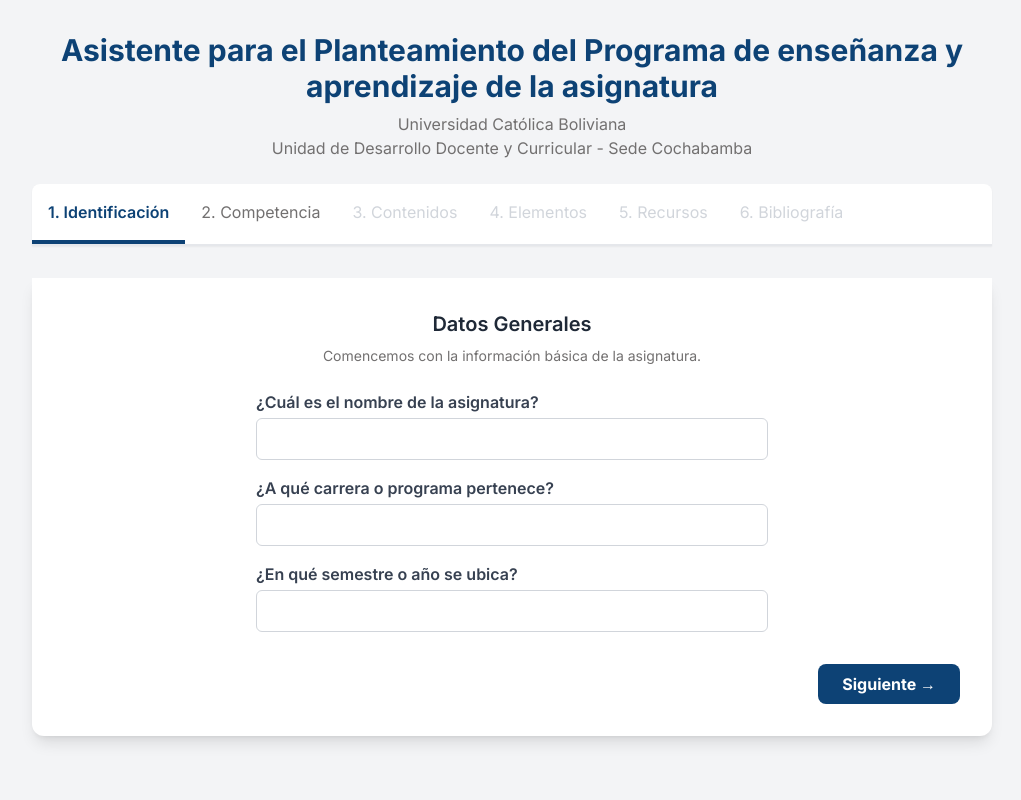
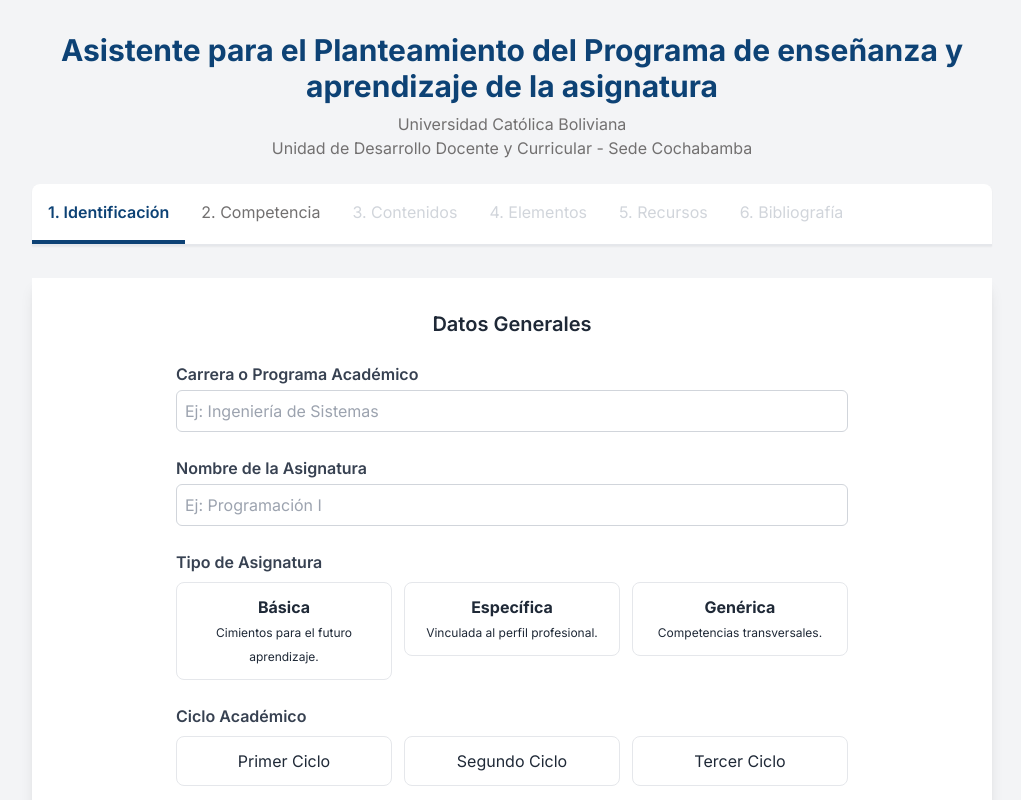
Before and after one commit to angelvasqueztic-maker/programas-asignatura, a plain HTML site: page index.html in a window 1280 px wide. Shown: the top 800 px of the page, without its empty margins (128-1149 px from the left). Drawn offline with nearby package versions, Linux system fonts and the light colour scheme.

Commit message:
index.html

```diff
--- a/index.html
+++ b/index.html
@@ -75,6 +75,15 @@
         }
         .btn-secondary:hover {
             background-color: #eab308; /* yellow-500 */
+        }
+        /* Custom radio button styles */
+        .radio-label {
+            transition: all 0.2s ease-in-out;
+        }
+        input[type="radio"]:checked + .radio-label {
+            background-color: var(--main-blue);
+            color: white;
+            border-color: var(--main-blue);
         }
     </style>
 </head>
@@ -245,7 +254,7 @@
 
     <script>
     // --- Gemini API Configuration ---
-    const apiKey = "";
+    const apiKey = ""; // IMPORTANT: Paste your Google AI Studio API key here
     const apiUrl = `https://generativelanguage.googleapis.com/v1beta/models/gemini-2.5-flash-preview-05-20:generateContent?key=${apiKey}`;
 
     // --- State Management ---
@@ -368,31 +377,76 @@
             case 1: // Initial Info
                 section1Container.innerHTML = `
                     <div class="phase-container">
-                        <h3 class="text-xl font-semibold text-center mb-2">Datos Generales</h3>
-                        <p class="text-sm text-center mb-6" style="color: var(--text-gray);">Comencemos con la información básica de la asignatura.</p>
-                        <div class="space-y-4 max-w-lg mx-auto">
+                        <h3 class="text-xl font-semibold text-center mb-6">Datos Generales</h3>
+                        <div class="space-y-6 max-w-2xl mx-auto">
                             <div>
-                                <label for="answer-asignatura" class="block font-semibold text-gray-700">¿Cuál es el nombre de la asignatura?</label>
-                                <input type="text" id="answer-asignatura" class="mt-1 w-full p-2 border border-gray-300 rounded-md">
+                                <label for="answer-carrera" class="block font-semibold text-gray-700">Carrera o Programa Académico</label>
+                                <input type="text" id="answer-carrera" class="mt-1 w-full p-2 border border-gray-300 rounded-md" placeholder="Ej: Ingeniería de Sistemas">
                             </div>
                             <div>
-                                <label for="answer-carrera" class="block font-semibold text-gray-700">¿A qué carrera o programa pertenece?</label>
-                                <input type="text" id="answer-carrera" class="mt-1 w-full p-2 border border-gray-300 rounded-md">
+                                <label for="answer-asignatura" class="block font-semibold text-gray-700">Nombre de la Asignatura</label>
+                                <input type="text" id="answer-asignatura" class="mt-1 w-full p-2 border border-gray-300 rounded-md" placeholder="Ej: Programación I">
                             </div>
+
                             <div>
-                                <label for="answer-semestre" class="block font-semibold text-gray-700">¿En qué semestre o año se ubica?</label>
-                                <input type="text" id="answer-semestre" class="mt-1 w-full p-2 border border-gray-300 rounded-md">
+                                <label class="block font-semibold text-gray-700">Tipo de Asignatura</label>
+                                <div class="mt-2 grid sm:grid-cols-3 gap-3">
+                                    <div>
+                                        <input type="radio" name="tipo-asignatura" id="tipo-basica" value="Básica" class="sr-only">
+                                        <label for="tipo-basica" class="radio-label block p-3 border rounded-lg cursor-pointer text-center">
+                                            <span class="font-bold block">Básica</span>
+                                            <span class="text-xs">Cimientos para el futuro aprendizaje.</span>
+                                        </label>
+                                    </div>
+                                    <div>
+                                        <input type="radio" name="tipo-asignatura" id="tipo-especifica" value="Específica" class="sr-only">
+                                        <label for="tipo-especifica" class="radio-label block p-3 border rounded-lg cursor-pointer text-center">
+                                            <span class="font-bold block">Específica</span>
+                                            <span class="text-xs">Vinculada al perfil profesional.</span>
+                                        </label>
+                                    </div>
+                                    <div>
+                                        <input type="radio" name="tipo-asignatura" id="tipo-generica" value="Genérica" class="sr-only">
+                                        <label for="tipo-generica" class="radio-label block p-3 border rounded-lg cursor-pointer text-center">
+                                            <span class="font-bold block">Genérica</span>
+                                            <span class="text-xs">Competencias transversales.</span>
+                                        </label>
+                                    </div>
+                                </div>
                             </div>
+
+                            <div>
+                                <label class="block font-semibold text-gray-700">Ciclo Académico</label>
+                                <div class="mt-2 grid sm:grid-cols-3 gap-3">
+                                    <div>
+                                        <input type="radio" name="ciclo-semestre" id="ciclo-primero" value="Primer Ciclo (1ro-3er Semestre)" class="sr-only">
+                                        <label for="ciclo-primero" class="radio-label block p-3 border rounded-lg cursor-pointer text-center">Primer Ciclo</label>
+                                    </div>
+                                    <div>
+                                        <input type="radio" name="ciclo-semestre" id="ciclo-segundo" value="Segundo Ciclo (4to-6to Semestre)" class="sr-only">
+                                        <label for="ciclo-segundo" class="radio-label block p-3 border rounded-lg cursor-pointer text-center">Segundo Ciclo</label>
+                                    </div>
+                                    <div>
+                                        <input type="radio" name="ciclo-semestre" id="ciclo-tercero" value="Tercer Ciclo (7mo en adelante)" class="sr-only">
+                                        <label for="ciclo-tercero" class="radio-label block p-3 border rounded-lg cursor-pointer text-center">Tercer Ciclo</label>
+                                    </div>
+                                </div>
+                            </div>
+
                         </div>
                         <div class="text-right mt-8">
                             <button id="sec1-phase1-next" class="font-bold py-2 px-6 rounded-lg text-white btn-primary">Siguiente &rarr;</button>
                         </div>
                     </div>`;
                 document.getElementById('sec1-phase1-next').addEventListener('click', () => {
+                    state.answers.carrera = document.getElementById('answer-carrera').value;
                     state.answers.asignatura = document.getElementById('answer-asignatura').value;
-                    state.answers.carrera = document.getElementById('answer-carrera').value;
-                    state.answers.semestre = document.getElementById('answer-semestre').value;
-                    if (state.answers.asignatura && state.answers.carrera && state.answers.semestre) {
+                    const tipoAsignatura = document.querySelector('input[name="tipo-asignatura"]:checked');
+                    const cicloSemestre = document.querySelector('input[name="ciclo-semestre"]:checked');
+
+                    if (state.answers.carrera && state.answers.asignatura && tipoAsignatura && cicloSemestre) {
+                        state.answers.tipoAsignatura = tipoAsignatura.value;
+                        state.answers.cicloSemestre = cicloSemestre.value;
                         state.identificationSubPhase = 2;
                         renderIdentificationSection();
                     } else {
@@ -743,9 +797,10 @@
 
     document.getElementById('copy-all-btn').addEventListener('click', () => {
         let fullText = "**SECCIÓN 1: IDENTIFICACIÓN**\n\n";
+        fullText += `**Carrera:** ${state.answers.carrera || ''}\n`;
         fullText += `**Asignatura:** ${state.answers.asignatura || ''}\n`;
-        fullText += `**Carrera:** ${state.answers.carrera || ''}\n`;
-        fullText += `**Semestre:** ${state.answers.semestre || ''}\n\n`;
+        fullText += `**Tipo de Asignatura:** ${state.answers.tipoAsignatura || ''}\n`;
+        fullText += `**Ciclo Académico:** ${state.answers.cicloSemestre || ''}\n\n`;
         fullText += `**Problemas de la práctica profesional:**\n${state.answers.problematizacion?.problemas || ''}\n\n`;
         fullText += `**Tareas/Funciones/Procesos:**\n${state.answers.problematizacion?.tareas || ''}\n\n`;
         fullText += "**Justificación:**\n" + (document.getElementById('justification-editor')?.value || state.answers.justification || '') + "\n\n";
@@ -809,12 +864,8 @@
         const draftBtn = document.getElementById('generate-draft-btn');
         toggleButtonLoading(draftBtn, true);
         try {
-            const { asignatura, carrera, semestre } = state.answers;
-            if (!asignatura || !carrera || !semestre) {
-                showNotification("Por favor, completa los campos de la fase anterior primero.", 'error');
-                return;
-            }
-            const prompt = `Rol: Eres un experto en diseño curricular. Tarea: Genera un borrador para la sección de problematización de una asignatura. Contexto: - Asignatura: ${asignatura} - Carrera: ${carrera} - Semestre: ${semestre}. Devuelve un único objeto JSON con las claves "problemas" y "tareas". En "problemas" describe los problemas de la práctica profesional. En "tareas" describe las tareas, funciones o procesos que se aprenden.`;
+            const { asignatura, carrera, tipoAsignatura, cicloSemestre } = state.answers;
+            const prompt = `Rol: Eres un experto en diseño curricular. Tarea: Genera un borrador para la sección de problematización de una asignatura. Contexto: - Asignatura: ${asignatura} - Carrera: ${carrera} - Tipo: ${tipoAsignatura} - Ciclo: ${cicloSemestre}. Devuelve un único objeto JSON con las claves "problemas" y "tareas". En "problemas" describe los problemas de la práctica profesional relevantes para este nivel. En "tareas" describe las tareas/funciones que se aprenden.`;
             const payload = {
                 contents: [{ parts: [{ text: prompt }] }],
                 generationConfig: {
@@ -838,9 +889,9 @@
         }
     }
     async function generateInitialCompetency() {
-        const { asignatura, carrera, semestre, problematizacion } = state.answers;
+        const { asignatura, carrera, tipoAsignatura, cicloSemestre, problematizacion } = state.answers;
         const problematizacionContext = `Problemas a resolver: ${problematizacion.problemas}. Tareas/Funciones que se aprenden: ${problematizacion.tareas}`;
-        const prompt = `Rol: Eres un experto en diseño curricular por competencias. Tarea: Formula una competencia profesional completa basada en el siguiente contexto. Contexto: - Asignatura: ${asignatura} - Carrera: ${carrera} - Semestre: ${semestre} - Fundamentación y Retos Profesionales: ${problematizacionContext}. Reglas: 1. Un solo verbo de desempeño en presente. 2. Objeto claro. 3. Finalidad: Debe ser concisa y referirse al problema principal. 4. Condición de Referencia: Debe ser general pero clara, especificando un marco de calidad sin entrar en detalles excesivos. Devuelve un único objeto JSON con las claves: "verb", "object", "purpose", "condition".`;
+        const prompt = `Rol: Eres un experto en diseño curricular por competencias. Tarea: Formula una competencia profesional completa y pedagógicamente adecuada. Contexto: - Asignatura: ${asignatura} - Carrera: ${carrera} - Tipo de Asignatura: ${tipoAsignatura} - Ciclo Académico: ${cicloSemestre} - Fundamentación y Retos: ${problematizacionContext}. Reglas: 1. Modula la complejidad de la competencia según el ciclo (inicial=más fundamental, final=más profesionalizante). 2. Asegura que el propósito sea coherente con el tipo de asignatura (Básica=fundamentos, Específica=perfil profesional, Genérica=transversal). 3. Evita competencias laborales prematuras en ciclos iniciales. 4. Devuelve un único objeto JSON con las claves: "verb", "object", "purpose", "condition".`;
         const payload = {
             contents: [{ parts: [{ text: prompt }] }],
             generationConfig: {
@@ -872,7 +923,8 @@
         const container = document.getElementById('alternatives-container');
         container.innerHTML = `<div class="spinner h-5 w-5 mx-auto" style="color: var(--main-blue);"></div>`;
         try {
-            const prompt = `Rol: Eres un experto en diseño curricular. Tarea: Basado en la siguiente problematización, genera 3 formulaciones alternativas completas para la competencia de la asignatura. Problematización: ${JSON.stringify(state.answers.problematizacion)}. Devuelve un objeto JSON con la clave "alternatives", que es un array de objetos, cada uno con las claves "verb", "object", "purpose", "condition".`;
+            const { asignatura, carrera, tipoAsignatura, cicloSemestre, problematizacion } = state.answers;
+            const prompt = `Rol: Eres un experto en diseño curricular. Tarea: Basado en el siguiente contexto, genera 3 formulaciones alternativas completas para la competencia de la asignatura. Contexto: - Asignatura: ${asignatura} - Carrera: ${carrera} - Tipo: ${tipoAsignatura} - Ciclo: ${cicloSemestre} - Problematización: ${JSON.stringify(problematizacion)}. Reglas: Asegura que las alternativas sean pedagógicamente adecuadas para el tipo y ciclo de la asignatura. Devuelve un objeto JSON con la clave "alternatives", que es un array de objetos, cada uno con las claves "verb", "object", "purpose", "condition".`;
             const payload = { contents: [{ parts: [{ text: prompt }] }], generationConfig: { responseMimeType: "application/json" } };
             const responseText = await callGemini(payload);
             const responseJson = JSON.parse(responseText);
```
